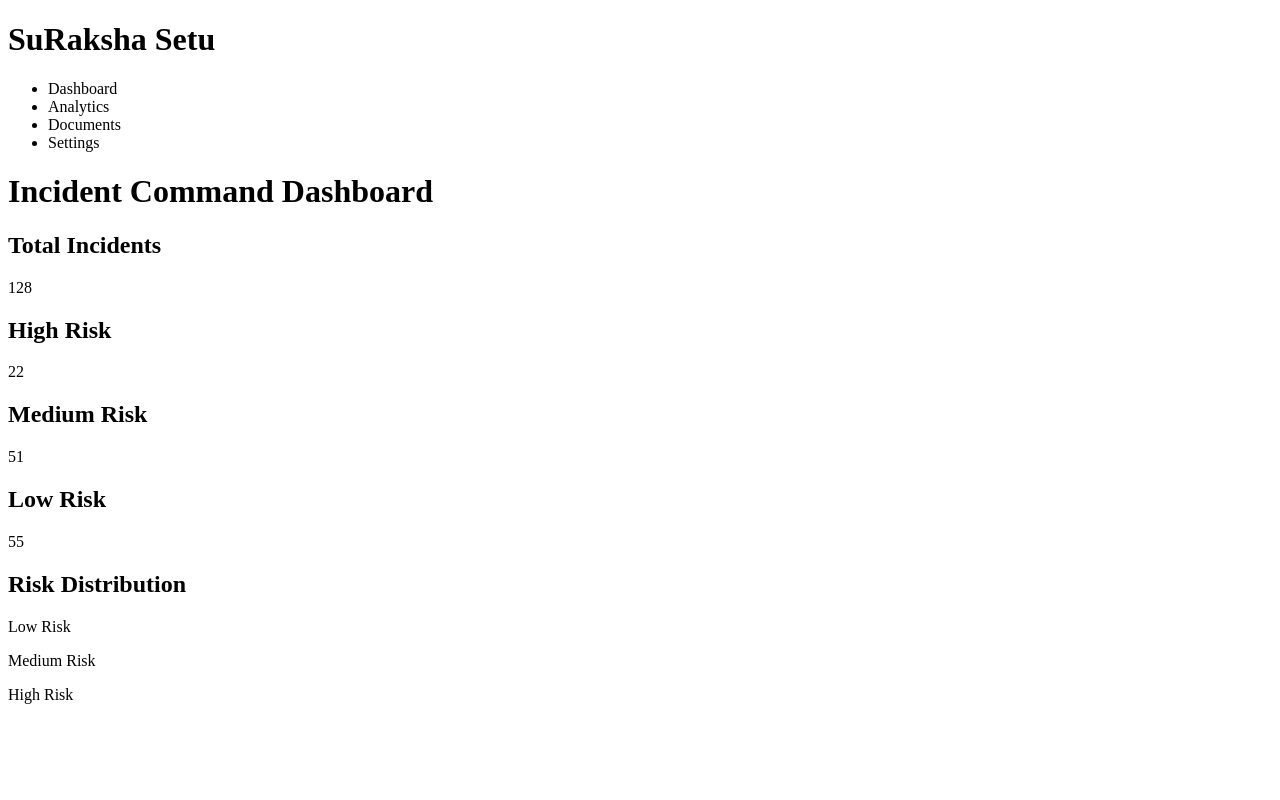
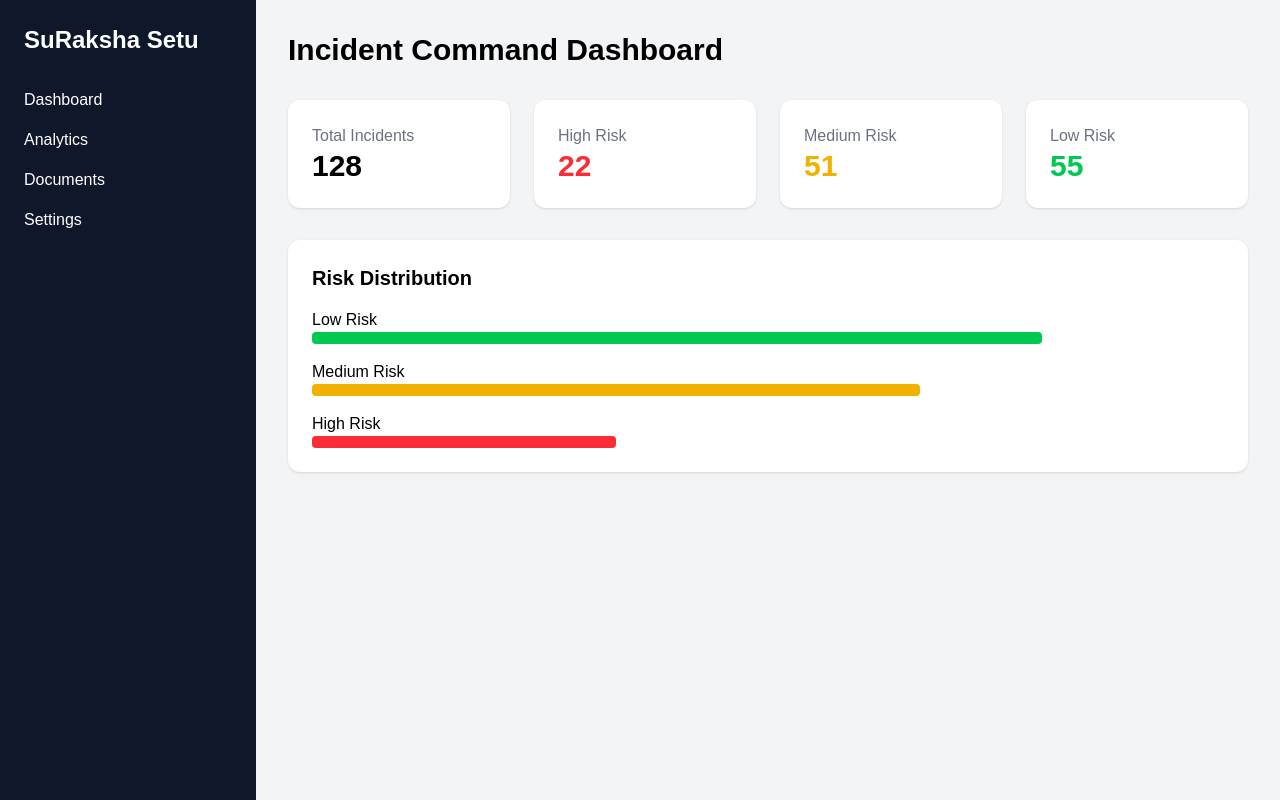
Before and after one commit to Dev6158/SuRaksha-Setu, a Next.js app in the folder admin-dashboard/: page /dashboard in a window 1280 px wide. Built offline with nearby package versions, Linux system fonts and the light colour scheme.

Commit message:
feat: add admin dashboard MVP with Next.js and Tailwind

```diff
--- /dev/null
+++ b/admin-dashboard/src/app/globals.css
@@ -0,0 +1,7 @@
+@import "tailwindcss";
+
+body {
+  margin: 0;
+  background: #f3f4f6;
+  font-family: Arial, Helvetica, sans-serif;
+}
--- /dev/null
+++ b/admin-dashboard/src/app/layout.tsx
@@ -0,0 +1,18 @@
+import "./globals.css";
+
+export const metadata = {
+  title: "SuRaksha Dashboard",
+  description: "Admin Dashboard",
+};
+
+export default function RootLayout({
+  children,
+}: {
+  children: React.ReactNode;
+}) {
+  return (
+    <html lang="en">
+      <body>{children}</body>
+    </html>
+  );
+}
```
